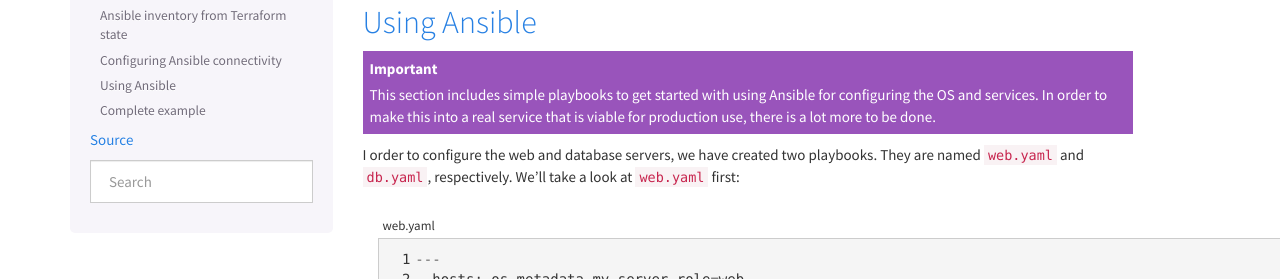
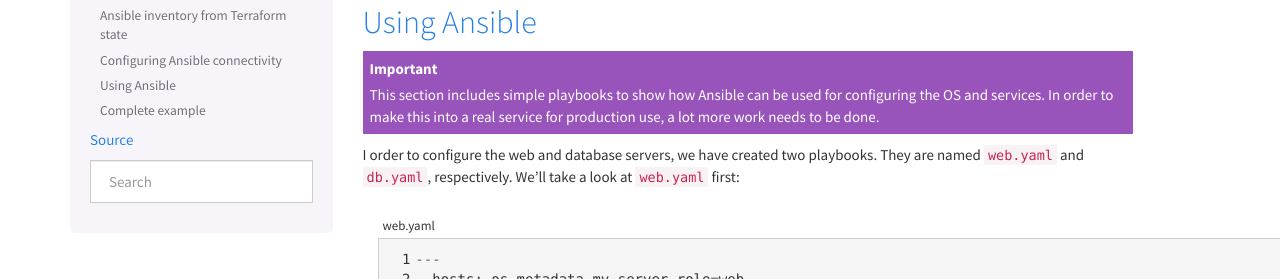
Before and after one commit to norcams/docs-enduser, a Sphinx documentation site: the page built from docs/terraform-part4.rst, in a window 1280 px wide and 900 px high, scrolled down 3551 px. Shown: the part 175-454 px from the top of the window. Built offline with Sphinx 7.4.7, drawn with Linux system fonts in a browser that asks for light colours; some of the changed text lies outside the part shown.

Commit message:
terraform+ansible

```diff
--- a/docs/terraform-part4.rst
+++ b/docs/terraform-part4.rst
@@ -231,10 +231,10 @@ Using Ansible
 
 .. IMPORTANT::
 
-   This section includes simple playbooks to get started with using
-   Ansible for configuring the OS and services. In order to make this
-   into a real service that is viable for production use, there is a
-   lot more to be done.
+   This section includes simple playbooks to show how Ansible can be
+   used for configuring the OS and services. In order to make this
+   into a real service for production use, a lot more work needs to be
+   done.
 
 I order to configure the web and database servers, we have created two
 playbooks. They are named ``web.yaml`` and ``db.yaml``,
```
Also changed, not shown: other parts of docs/terraform-part4.rst (+2 -2 lines).
